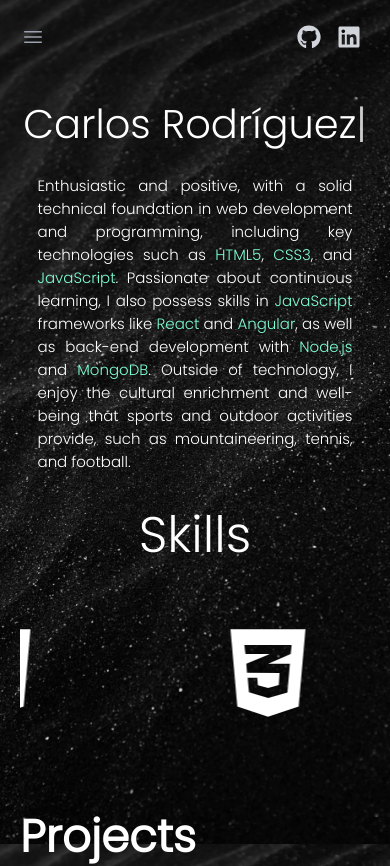
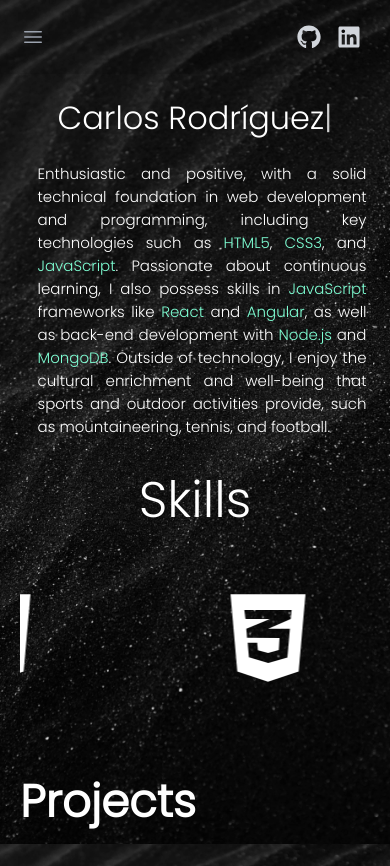
Before and after one commit to carlosrodmor/carlosrodmor.github.io, a React (Vite) app: page / in a window 390 px wide. Shown: the top 866 px of the page. Built offline with nearby package versions, Linux system fonts and the light colour scheme.

Commit message:
edit css

```diff
--- a/src/components/HomePage/HomePage.css
+++ b/src/components/HomePage/HomePage.css
@@ -220,7 +220,7 @@
     padding: 20px;
   }
   .nameHome {
-    font-size: 40px;
+    font-size: 36px;
   }
   .skillsTitle {
     font-size: 50px;
@@ -242,3 +242,15 @@
     height: 200px;
   }
 }
+
+@media screen and (max-width: 425px) {
+  .nameHome {
+    font-size: 32px;
+  }
+
+  .descriptionCarlos {
+    font-size: 15px;
+    margin-right: 1%;
+    text-align: justify;
+  }
+}
```
